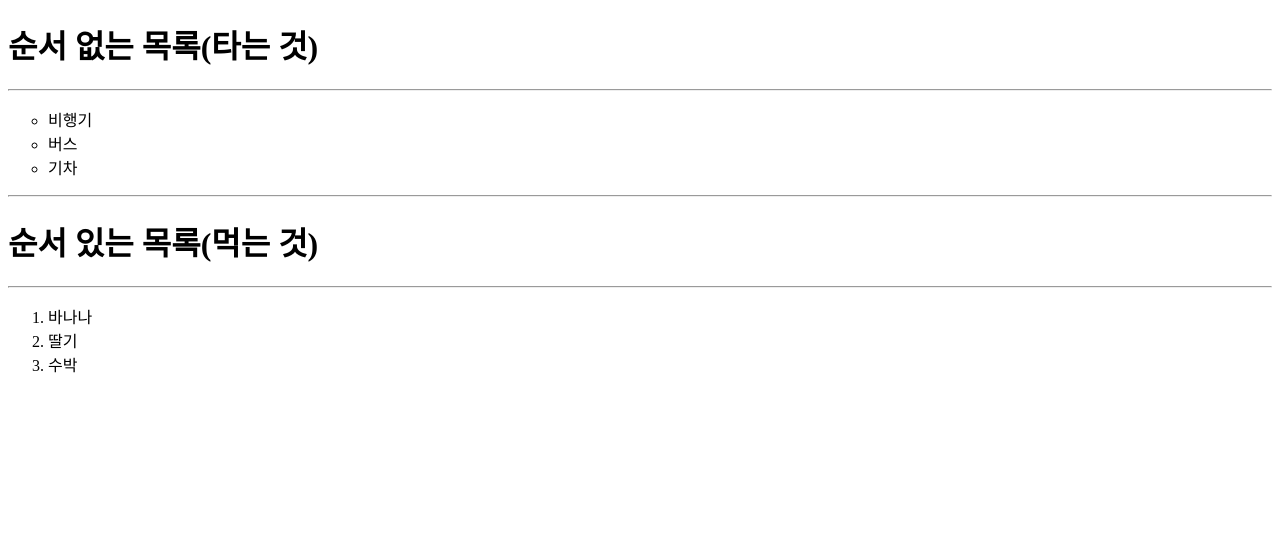
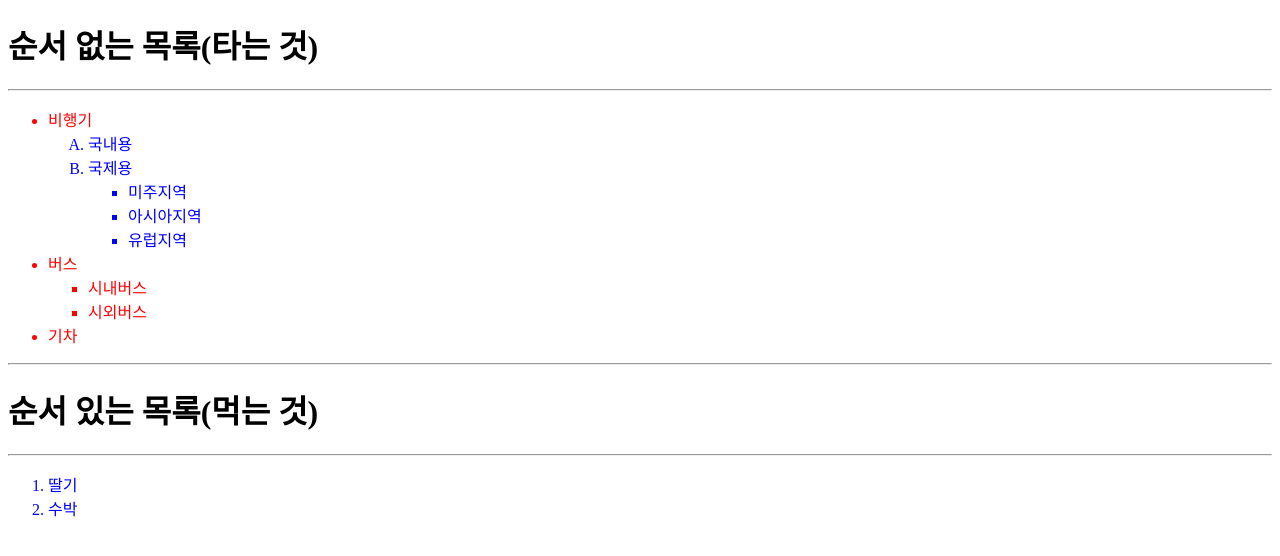
Before and after one commit to mirimyeum/test, a plain HTML site: page 01_olli/index.html in a window 1280 px wide. Drawn offline with Linux system fonts and the light colour scheme.

Commit message:
Add files via upload

```diff
--- a/01_olli/index.html
+++ b/01_olli/index.html
@@ -6,22 +6,59 @@
     <title>목록태그</title>
     <style>
         h1,p{text-align: left;}
-
+        ul li{color: red;
+              /* list-style: circle;
+              list-style: square;
+              list-style: disc; */
+        }
+        ul li ol li{
+            list-style: upper-alpha;
+        }
+        ul li ul li{
+            list-style: square;
+        }
+        /* ul li ol li ul li{list-style: circle;} */
+        ol li{color: blue;
+            /* list-style: lower-alpha;
+            list-style: upper-alpha;
+            list-style: lower-roman;
+            list-style: upper-roman;
+            list-style: decimal; */
+        }
     </style>
 </head>
 <body>
     <h1>순서 없는 목록(타는 것)</h1>
     <hr>
-    <ul style="list-style-type: circle;">
-        <li>비행기</li>
-        <li>버스</li>
-        <li>기차</li>
+    <ul>
+        <li>
+            비행기
+            <ol>
+                <li>국내용</li>
+                <li>국제용</li>
+                    <ul>
+                        <li>미주지역</li>
+                        <li>아시아지역</li>
+                        <li>유럽지역</li>
+                    </ul>
+            </ol>
+        </li>
+        <li>
+            버스
+            <ul>
+                <li>시내버스</li>
+                <li>시외버스</li>
+            </ul>
+        </li>
+        <li>
+            기차
+        </li>
     </ul>
     <hr>
     <h1>순서 있는 목록(먹는 것)</h1>
     <hr>
     <ol>
-        <li>바나나</li>
+        <!-- <li>바나나</li> -->
         <li>딸기</li>
         <li>수박</li>
     </ol>
```
Also changed, not shown: 01_olli/listtag2.html (added, +36 -0 lines).
